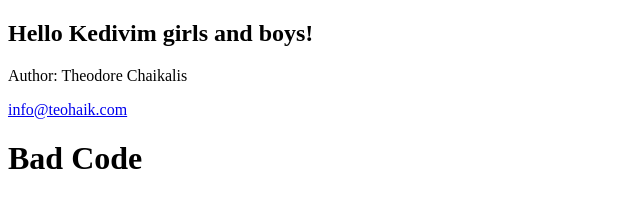
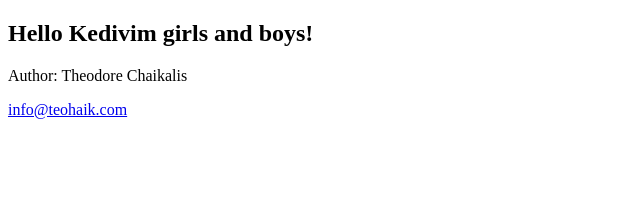
Before and after one commit to teohaik/ci-demo-html, a plain HTML site: page index.html in a window 1280 px wide. Shown: the whole page, without its empty margins (0-640 px from the left). Drawn offline with Linux system fonts and the light colour scheme.

Commit message:
Revert "commit bad code"
This reverts commit e3de9ec5

```diff
--- a/index.html
+++ b/index.html
@@ -16,6 +16,4 @@
   <p><a href="mailto:info@teohaik.com">info@teohaik.com</a></p>
 </footer>
 
-<h1>Bad Code</h1>
-
 </html>
```
